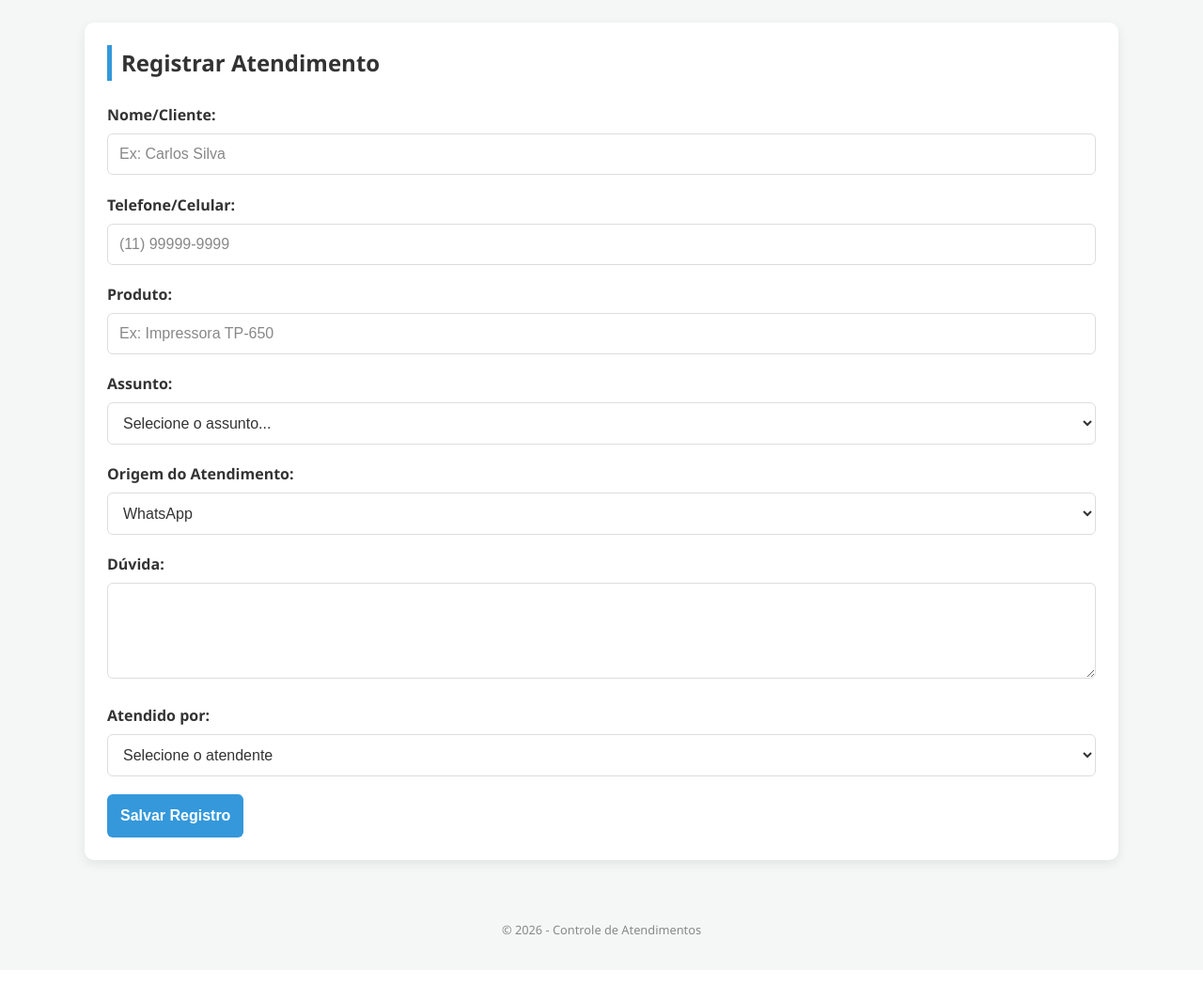
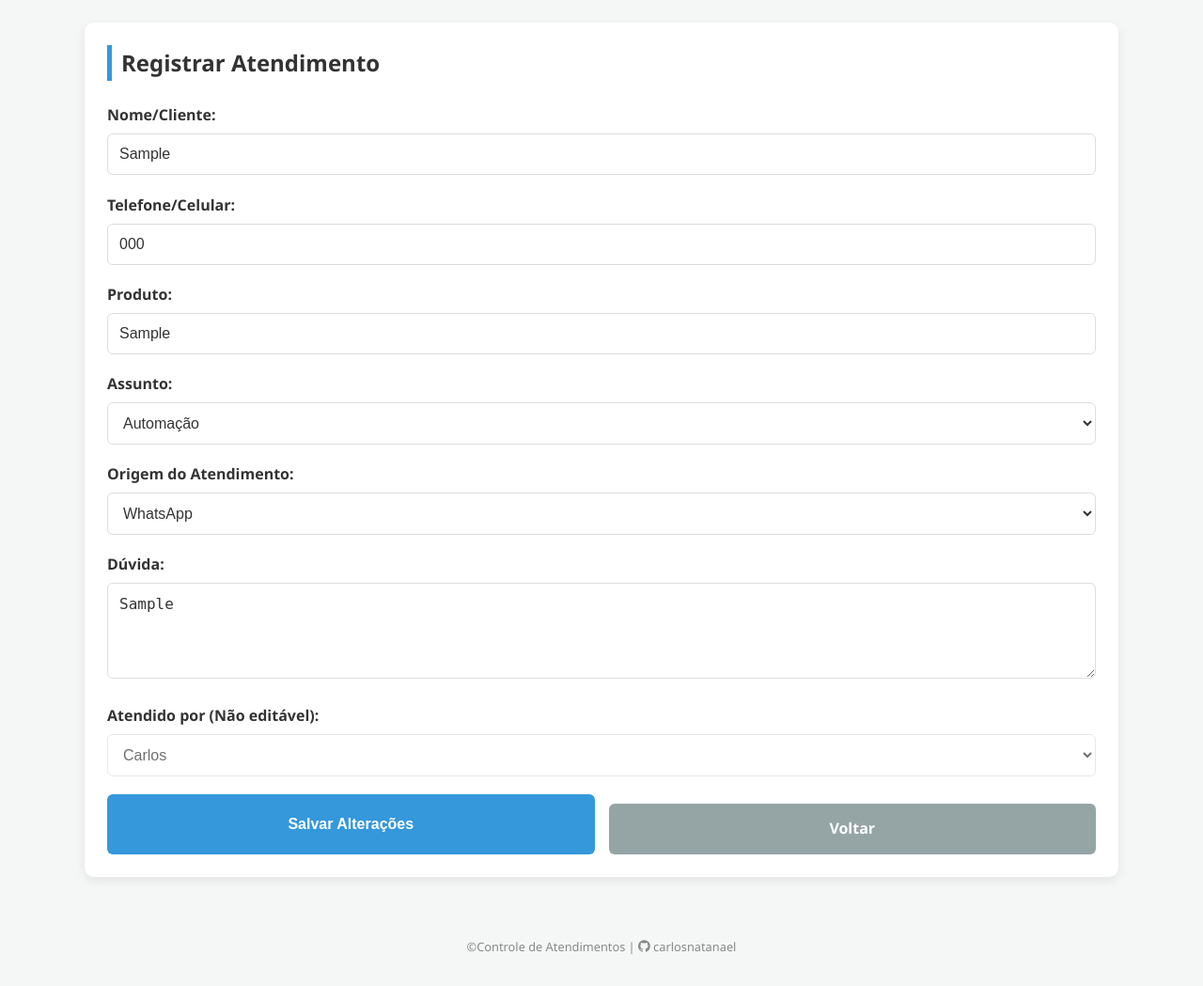
Before and after one commit to CarlosNatanael/projeto_atendimento, a Flask app: page /editar/1 in a window 1280 px wide. Shown: the part 67-1116 px from the top of the page at 94% size. Before the commit the page ends 1062 px from the top, so only its background shows below. Run offline with Flask 3, Linux system fonts and the light colour scheme; tables that the repository leaves empty hold one stand-in row (values such as "Sample post").

Commit message:
fix: corrigido botão e db null da consulta

```diff
--- a/app.py
+++ b/app.py
@@ -25,25 +25,6 @@ class Atendimento(db.Model):
 with app.app_context():
     db.create_all()
 
-@app.route('/', methods=['GET', 'POST'])
-def entrada():
-    if request.method == 'POST':
-        novo_atendimento = Atendimento(
-            cliente=request.form['cliente'],
-            telefone=request.form['telefone'],
-            produto=request.form['produto'],
-            assunto=request.form['assunto'],
-            duvida=request.form['duvida'],
-            atendente=request.form['atendente'],
-            origem=request.form['origem']
-        )
-        db.session.add(novo_atendimento)
-        db.session.commit()
-        return redirect('/consulta')
-
-    atendentes = ["Carlos", "Celso", "Lucas"]
-    return render_template('entrada.html', atendentes=atendentes)
-
 @app.route('/consulta')
 def consulta():
     search = request.args.get('search', '')
@@ -59,7 +40,30 @@ def consulta():
 
     return render_template('consulta.html', atendimentos=resultados)
 
-# Rota para edição
+@app.route('/', methods=['GET', 'POST'])
+def entrada():
+    if request.method == 'POST':
+        # Captura com segurança: se vier vazio/nulo, atribui uma string válida
+        origem_recebida = request.form.get('origem')
+        if not origem_recebida:
+            origem_recebida = "Não Informada"
+
+        novo_atendimento = Atendimento(
+            cliente=request.form['cliente'],
+            telefone=request.form['telefone'],
+            produto=request.form['produto'],
+            assunto=request.form['assunto'],
+            duvida=request.form['duvida'],
+            atendente=request.form['atendente'],
+            origem=origem_recebida
+        )
+        db.session.add(novo_atendimento)
+        db.session.commit()
+        return redirect('/consulta')
+
+    atendentes = ["Carlos", "Celso", "Lucas"]
+    return render_template('entrada.html', atendentes=atendentes)
+
 @app.route('/editar/<int:id>', methods=['GET', 'POST'])
 def editar(id):
     atendimento = Atendimento.query.get_or_404(id)
@@ -69,8 +73,14 @@ def editar(id):
         atendimento.produto = request.form['produto']
         atendimento.assunto = request.form['assunto']
         atendimento.duvida = request.form['duvida']
-        atendimento.atendente = request.form['atendente']
-        atendimento.origem = request.form['origem']
+
+        # Atualiza a origem se ela vier no formulário. Se for um registo antigo nulo, corrige-o.
+        origem_recebida = request.form.get('origem')
+        if origem_recebida:
+            atendimento.origem = origem_recebida
+        elif not atendimento.origem:
+            atendimento.origem = "Não Informada"
+
         db.session.commit()
         return redirect('/consulta')
 
--- a/static/style.css
+++ b/static/style.css
@@ -343,3 +343,85 @@ input::placeholder, textarea::placeholder {
 .badge-automacao {
     background-color: #27ae60;
 }
+
+.btn-back {
+    display: inline-block;
+    background: #95a5a6; /* Cor cinza neutra */
+    color: white;
+    text-decoration: none;
+    padding: 14px;
+    border-radius: 6px;
+    text-align: center;
+    font-weight: bold;
+    margin-top: 10px;
+    width: 100%;
+    transition: background 0.3s;
+}
+
+.btn-back:hover {
+    background: #7f8c8d;
+}
+
+/* Organiza os botões lado a lado */
+.form-actions {
+    display: flex;
+    gap: 15px; /* Espaço entre os botões */
+    margin-top: 10px;
+}
+
+/* Faz o botão de salvar ocupar o espaço restante ou dividir igualmente */
+.btn-submit {
+    flex: 1;
+}
+
+/* Estilo do botão de voltar ajustado */
+.btn-back {
+    display: flex;
+    align-items: center;
+    justify-content: center;
+    background: #95a5a6;
+    color: white;
+    text-decoration: none;
+    padding: 14px 25px;
+    border-radius: 6px;
+    font-weight: bold;
+    transition: background 0.3s;
+    white-space: nowrap; /* Impede que o texto quebre em duas linhas */
+}
+
+.btn-back:hover {
+    background: #7f8c8d;
+}
+
+/* --- ALINHAMENTO DOS BOTÕES DE AÇÃO --- */
+.botoes-container {
+    display: flex;
+    gap: 15px; /* Espaço entre os botões */
+    margin-top: 15px;
+    width: 100%;
+}
+
+/* O flex: 1 faz com que os dois botões dividam o espaço meio a meio */
+.btn-submit {
+    flex: 1;
+    /* Suas outras configurações de cor/fundo do btn-submit continuam valendo */
+}
+
+.btn-back {
+    flex: 1;
+    display: flex;
+    align-items: center;
+    justify-content: center;
+    background: #95a5a6; /* Cor cinza neutra */
+    color: white;
+    text-decoration: none;
+    padding: 14px;
+    border-radius: 6px;
+    font-size: 1rem;
+    font-weight: bold;
+    transition: background 0.3s;
+}
+
+.btn-back:hover {
+    background: #7f8c8d; /* Fica um pouco mais escuro ao passar o mouse */
+}
--- a/templates/base.html
+++ b/templates/base.html
@@ -6,6 +6,7 @@
     <title>Sistema de Atendimento</title>
     <link rel="stylesheet" href="{{ url_for('static', filename='style.css') }}">
     <link rel="icon" href="{{ url_for('static', filename='processor.png') }}" type="image/png">
+    <link rel="stylesheet" href="https://cdn.jsdelivr.net/npm/bootstrap-icons@1.11.3/font/bootstrap-icons.min.css">
 </head>
 <body>
     <nav class="navbar">
@@ -28,7 +29,11 @@
     </main>
 
     <footer class="footer">
-        <p>&copy; 2026 - Controle de Atendimentos</p>
+        <p>&copy;Controle de Atendimentos |
+            <a href="https://github.com/carlosnatanael" target="_blank" style="color: inherit; text-decoration: none;">
+                <i class="bi bi-github"></i> carlosnatanael
+            </a>
+        </p>
     </footer>
     <script>
         const btn = document.getElementById("theme-toggle");
--- a/templates/entrada.html
+++ b/templates/entrada.html
@@ -3,58 +3,65 @@
 {% block content %}
 <div class="form-container">
     <h2>Registrar Atendimento</h2>
-    <form method="POST">
+    <form method="POST" onsubmit="return confirm('{% if atendimento %}Tem certeza que deseja salvar as alterações neste atendimento?{% else %}Tem certeza que deseja salvar este novo registro?{% endif %}');">
         <div class="form-group">
             <label>Nome/Cliente:</label>
-            <input type="text" name="cliente" required placeholder="Ex: Carlos Silva">
+            <input type="text" name="cliente" required placeholder="Ex: Carlos Silva" value="{{ atendimento.cliente if atendimento else '' }}">
         </div>
 
         <div class="form-group">
             <label>Telefone/Celular:</label>
-            <input type="text" name="telefone" required placeholder="(11) 99999-9999">
+            <input type="text" name="telefone" required placeholder="(11) 99999-9999" value="{{ atendimento.telefone if atendimento else '' }}">
         </div>
 
         <div class="form-group">
             <label>Produto:</label>
-            <input type="text" name="produto" required placeholder="Ex: Impressora TP-650">
+            <input type="text" name="produto" required placeholder="Ex: Impressora TP-650" value="{{ atendimento.produto if atendimento else '' }}">
         </div>
 
         <div class="form-group">
             <label>Assunto:</label>
             <select name="assunto" required>
-                <option value="" disabled selected>Selecione o assunto...</option>
-                <option value="Automação">Automação</option>
-                <option value="Áudio">Áudio</option>
+                <option value="" disabled {% if not atendimento %}selected{% endif %}>Selecione o assunto...</option>
+                <option value="Automação" {% if atendimento and atendimento.assunto == 'Automação' %}selected{% endif %}>Automação</option>
+                <option value="Áudio" {% if atendimento and atendimento.assunto == 'Áudio' %}selected{% endif %}>Áudio</option>
             </select>
         </div>
 
         <div class="form-group">
             <label>Origem do Atendimento:</label>
             <select name="origem" required>
-                <option value="" disabled {{ 'selected' if not atendimento }}>Selecione a origem...</option>
-                <option value="WhatsApp" {{ 'selected' if atendimento and atendimento.origem == 'WhatsApp' }}>WhatsApp</option>
-                <option value="Ticket" {{ 'selected' if atendimento and atendimento.origem == 'Ticket' }}>Ticket</option>
-                <option value="Jimmy" {{ 'selected' if atendimento and atendimento.origem == 'Jimmy' }}>Jimmy</option>
+                <option value="" disabled {% if not atendimento %}selected{% endif %}>Selecione a origem...</option>
+                <option value="WhatsApp" {% if atendimento and atendimento.origem == 'WhatsApp' %}selected{% endif %}>WhatsApp</option>
+                <option value="Ticket" {% if atendimento and atendimento.origem == 'Ticket' %}selected{% endif %}>Ticket</option>
+                <option value="Jimmy" {% if atendimento and atendimento.origem == 'Jimmy' %}selected{% endif %}>Jimmy</option>
             </select>
         </div>
 
         <div class="form-group">
             <label>Dúvida:</label>
-            <textarea name="duvida" rows="4" required></textarea>
+            <textarea name="duvida" rows="4" required>{{ atendimento.duvida if atendimento else '' }}</textarea>
         </div>
 
-
         <div class="form-group">
-            <label>Atendido por:</label>
-            <select name="atendente" required>
-                <option value="" disabled selected>Selecione o atendente</option>
+            <label>Atendido por (Não editável):</label>
+            <select name="atendente" {% if atendimento %}disabled{% else %}required{% endif %}>
+                <option value="" disabled {% if not atendimento %}selected{% endif %}>Selecione o atendente</option>
                 {% for atendente in atendentes %}
-                <option value="{{ atendente }}">{{ atendente }}</option>
+                <option value="{{ atendente }}" {% if atendimento and atendimento.atendente == atendente %}selected{% endif %}>{{ atendente }}</option>
                 {% endfor %}
             </select>
         </div>
 
-        <button type="submit" class="btn-submit">Salvar Registro</button>
+    <div class="botoes-container">
+            <button type="submit" class="btn-submit">
+                {% if atendimento %}Salvar Alterações{% else %}Salvar Registro{% endif %}
+            </button>
+
+            {% if atendimento %}
+                <a href="/consulta" class="btn-back">Voltar</a>
+            {% endif %}
+        </div>
     </form>
 </div>
 {% endblock %}
```
Also changed, not shown: templates/consulta.html (+7 -2 lines).
